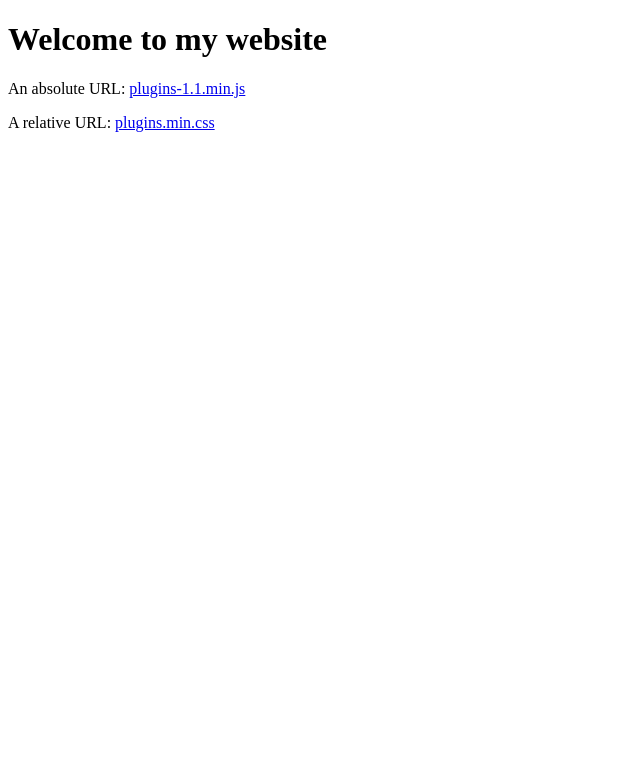
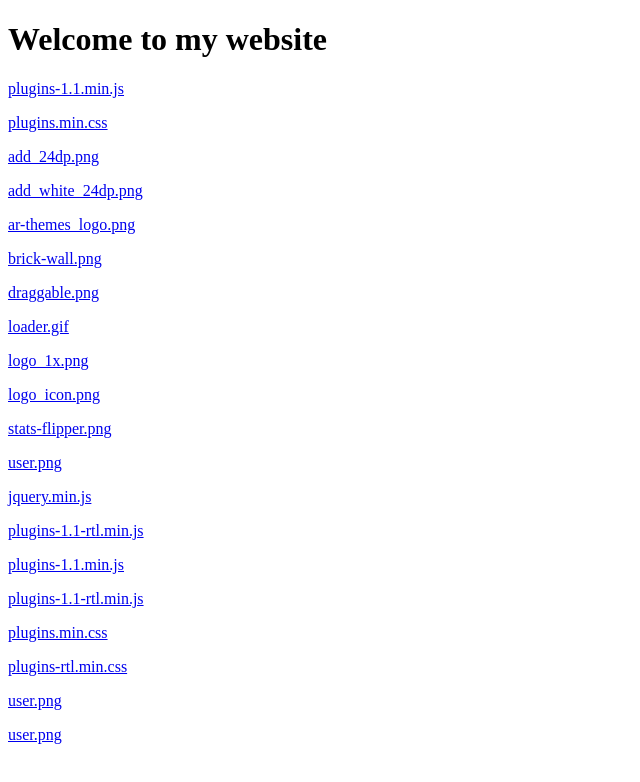
Before and after one commit to sjkherva/ravisallbuttablogger, a plain HTML site: page index.html in a window 1280 px wide. Shown: the whole page, without its empty margins (0-640 px from the left). Drawn offline with Linux system fonts and the light colour scheme.

Commit message:
Update index.html

```diff
--- a/index.html
+++ b/index.html
@@ -5,7 +5,44 @@
 
 <h1>Welcome to my website</h1>
 
-<p>An absolute URL: <a href="https://sjkherva.github.io/sjblog/plugins-1.1.min.js">plugins-1.1.min.js</a></p>
-<p>A relative URL: <a href="https://sjkherva.github.io/sjblog/plugins.min.css">plugins.min.css</a></p>
+<a href="https://sjkherva.github.io/ravisallbuttablogger/plugins-1.1.min.js">plugins-1.1.min.js</a></p>
+
+<a href="https://sjkherva.github.io/ravisallbuttablogger/plugins.min.css">plugins.min.css</a></p>
+
+<a href="https://sjkherva.github.io/ravisallbuttablogger/add_24dp.png">add_24dp.png</a></p>
+
+<a href="https://sjkherva.github.io/ravisallbuttablogger/add_white_24dp.png">add_white_24dp.png</a></p>
+
+<a href="https://sjkherva.github.io/ravisallbuttablogger/ar-themes_logo.png">ar-themes_logo.png</a></p>
+
+<a href="https://sjkherva.github.io/ravisallbuttablogger/brick-wall.png">brick-wall.png</a></p>
+
+<a href="https://sjkherva.github.io/ravisallbuttablogger/draggable.png">draggable.png</a></p>
+
+<a href="https://sjkherva.github.io/ravisallbuttablogger/loader.gif">loader.gif</a></p>
+
+<a href="https://sjkherva.github.io/ravisallbuttablogger/logo_1x.png">logo_1x.png</a></p>
+
+<a href="https://sjkherva.github.io/ravisallbuttablogger/logo_icon.png">logo_icon.png</a></p>
+
+<a href="https://sjkherva.github.io/ravisallbuttablogger/stats-flipper.png">stats-flipper.png</a></p>
+
+<a href="https://sjkherva.github.io/ravisallbuttablogger/user.png">user.png</a></p>
+
+<a href="https://sjkherva.github.io/ravisallbuttablogger/jquery.min.js">jquery.min.js</a></p>
+
+<a href="https://sjkherva.github.io/ravisallbuttablogger/plugins-1.1-rtl.min.js">plugins-1.1-rtl.min.js</a></p>
+
+<a href="https://sjkherva.github.io/ravisallbuttablogger/plugins-1.1.min.js">plugins-1.1.min.js</a></p>
+
+<a href="https://sjkherva.github.io/ravisallbuttablogger/plugins-1.1-rtl.min.js">plugins-1.1-rtl.min.js</a></p>
+
+<a href="https://sjkherva.github.io/ravisallbuttablogger/plugins.min.css">plugins.min.css</a></p>
+
+<a href="https://sjkherva.github.io/ravisallbuttablogger/plugins-rtl.min.css">plugins-rtl.min.css</a></p>
+
+<a href="https://sjkherva.github.io/ravisallbuttablogger/user.png">user.png</a></p>
+
+<a href="https://sjkherva.github.io/ravisallbuttablogger/user.png">user.png</a></p>
 </body>
 </html>
```
